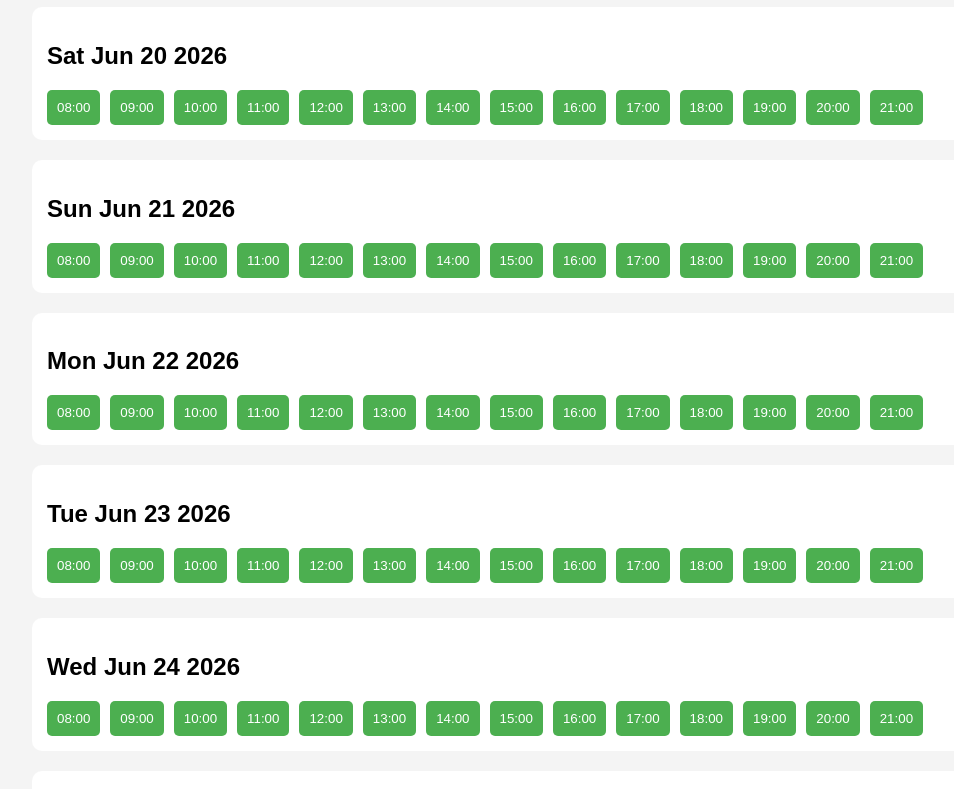
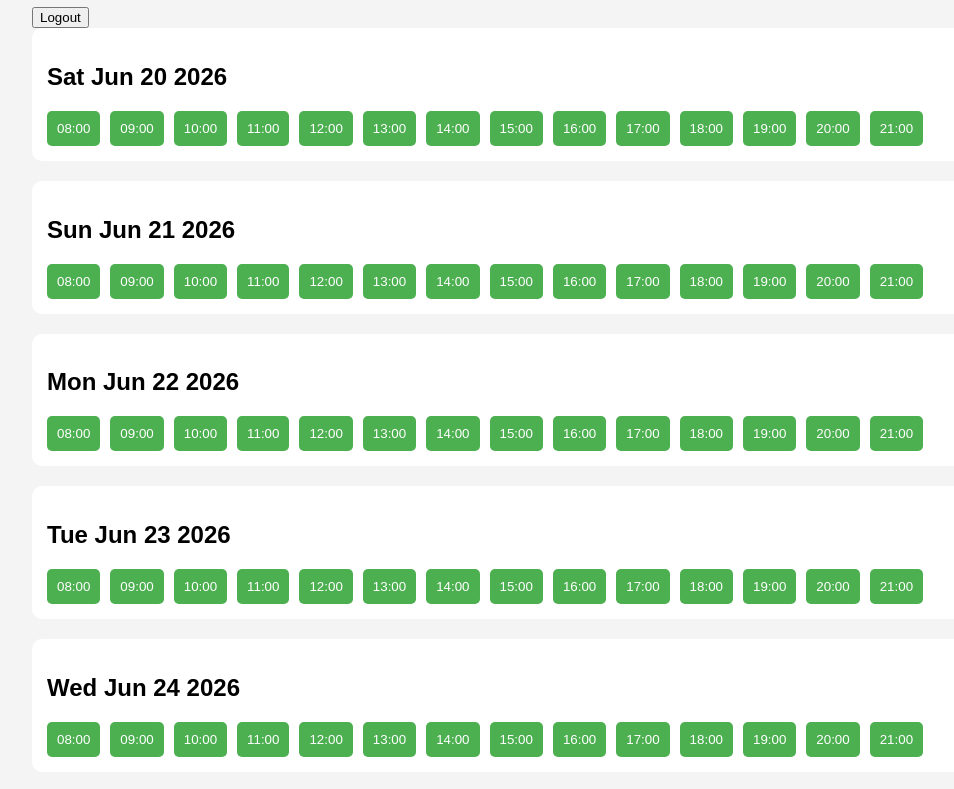
Before and after one commit to dnrpereira4/ReservarTreinos, a plain HTML site: page index.html in a window 1280 px wide. Shown: the part 93-882 px from the top of the page, without its empty margins (108-1062 px from the left). Drawn offline with nearby package versions, Linux system fonts and the light colour scheme; no server answers; sample sign-in values are in the browser's storage.

Commit message:
Update index.html

```diff
--- a/index.html
+++ b/index.html
@@ -17,6 +17,8 @@
 
     <h1>Reservar Horários</h1>
 
+    <button onclick="logout()">Logout</button>
+
     <div id="calendar"></div>
 
   </div>
```
